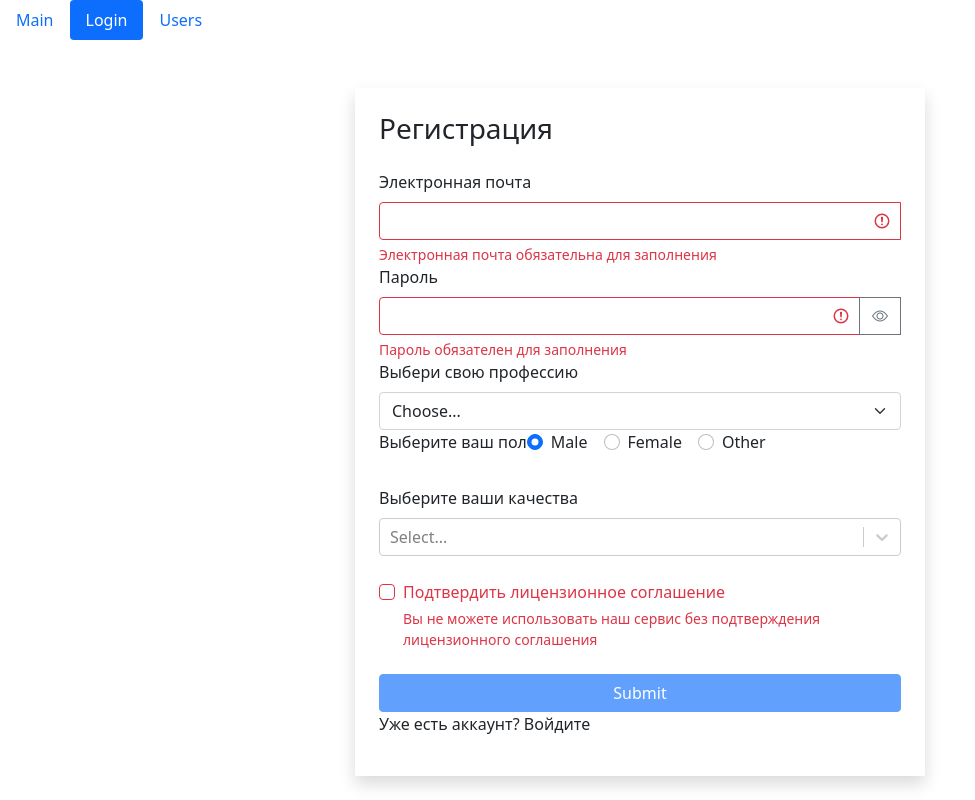
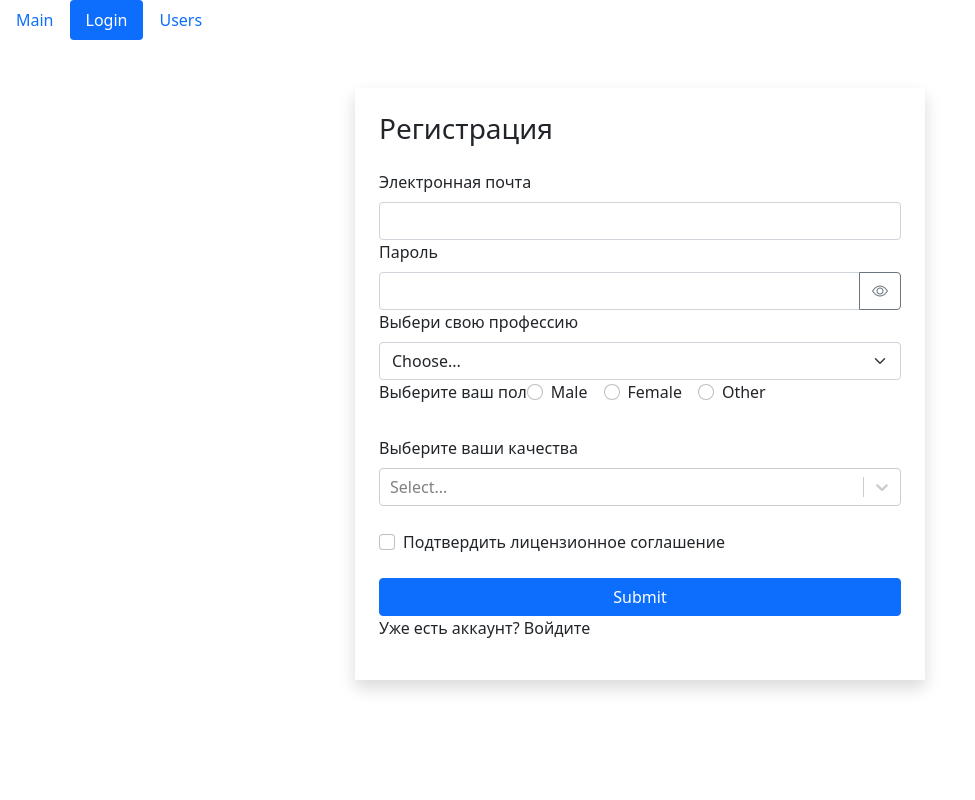
Before and after one commit to Legrank/fast-company, a React (Create React App) app: page /login in a window 1280 px wide. Both pictures are taken after a click on the link "Зарегистрируйтесь.". Shown: the whole page, without its empty margins (0-975 px from the left). Built offline with nearby package versions, Linux system fonts and the light colour scheme.

Commit message:
Оптимизация?

```diff
--- a/src/app/components/common/form/checkBoxField.jsx
+++ b/src/app/components/common/form/checkBoxField.jsx
@@ -1,7 +1,7 @@
 import React from 'react'
 import PropTypes from 'prop-types'
 
-function CheckBoxField({ name, value, onChange, children, error }) {
+function CheckBoxField({ name, value, onChange, children, error, ...rest }) {
     const handleChange = () => {
         onChange({ name, value: !value })
     }
@@ -15,6 +15,7 @@ function CheckBoxField({ name, value, onChange, children, error }) {
                 value=""
                 id={name}
                 onChange={handleChange}
+                {...rest}
             />
             <label className="form-check-label" htmlFor={name}>
                 {children}
@@ -26,8 +27,8 @@ function CheckBoxField({ name, value, onChange, children, error }) {
 
 CheckBoxField.propTypes = {
     name: PropTypes.string.isRequired,
-    value: PropTypes.bool.isRequired,
-    onChange: PropTypes.func.isRequired,
+    value: PropTypes.bool,
+    onChange: PropTypes.func,
     children: PropTypes.oneOfType([
         PropTypes.arrayOf(PropTypes.node),
         PropTypes.node,
@@ -35,4 +36,4 @@ CheckBoxField.propTypes = {
     error: PropTypes.string,
 }
 
-export default CheckBoxField
+export default React.memo(CheckBoxField)
--- /dev/null
+++ b/src/app/components/common/form/form.jsx
@@ -0,0 +1,76 @@
+import React, { useState, useEffect, useCallback } from 'react'
+import PropTypes from 'prop-types'
+
+import { validator } from '../../../utils/validator'
+
+function FormComponent({ children, validatorConfig, onSubmit, defaultData }) {
+    const handleChange = useCallback((data) => {
+        setData((prevState) => ({
+            ...prevState,
+            [data.name]: data.value,
+        }))
+    }, [])
+    const handleSubmit = (e) => {
+        e.preventDefault()
+        onSubmit(data)
+    }
+    const handleKeyDown = (e) => {
+        if (e.keyCode === 13) {
+            e.preventDefault()
+            const form = e.target.form
+            const indexField = Array.prototype.indexOf.call(form, e.target)
+            form.elements[indexField + 1].focus()
+        }
+    }
+    const validate = () => {
+        const errors = validator(data, validatorConfig)
+        setErrors(errors)
+        return Object.keys(errors).length === 0
+    }
+
+    const [data, setData] = useState(defaultData || {})
+    const [errors, setErrors] = useState({})
+    const isValid = Object.keys(errors).length === 0
+    const cloneElements = React.Children.map(children, (child) => {
+        const childType = typeof child.type
+        if (childType === 'object') {
+            if (!child.props.name) {
+                throw new Error('Name is required for field', child)
+            }
+            return React.cloneElement(child, {
+                onChange: handleChange,
+                onKeyDown: handleKeyDown,
+                value: data[child.props.name] || '',
+                error: errors[child.props.name],
+            })
+        }
+        if (childType === 'string') {
+            if (child.type === 'button') {
+                if (
+                    child.props.type === 'submit' ||
+                    child.props.type === undefined
+                ) {
+                    return React.cloneElement(child, { disabled: !isValid })
+                }
+            }
+        }
+        return child
+    })
+
+    useEffect(() => {
+        validate()
+    }, [data])
+    return <form onSubmit={handleSubmit}>{cloneElements}</form>
+}
+
+FormComponent.propTypes = {
+    children: PropTypes.oneOfType([
+        PropTypes.arrayOf(PropTypes.node),
+        PropTypes.node,
+    ]),
+    validatorConfig: PropTypes.object.isRequired,
+    onSubmit: PropTypes.func.isRequired,
+    defaultData: PropTypes.object,
+}
+
+export default FormComponent
--- /dev/null
+++ b/src/app/components/common/form/index.js
@@ -0,0 +1,4 @@
+import FormComponent from './form'
+
+export * from './fields'
+export default FormComponent
--- a/src/app/components/common/form/radioField.jsx
+++ b/src/app/components/common/form/radioField.jsx
@@ -1,7 +1,7 @@
 import React from 'react'
 import PropTypes from 'prop-types'
 
-function RadioField({ value, label, onChange, options, name }) {
+function RadioField({ value, label, onChange, options, name, ...rest }) {
     const handleChange = ({ target }) => {
         onChange({ name: target.name, value: target.value })
     }
@@ -21,6 +21,7 @@ function RadioField({ value, label, onChange, options, name }) {
                         onChange={handleChange}
                         name={name}
                         checked={option.value === value}
+                        {...rest}
                     />
                     <label
                         className="form-check-label"
@@ -35,11 +36,11 @@ function RadioField({ value, label, onChange, options, name }) {
 }
 
 RadioField.propTypes = {
-    value: PropTypes.string.isRequired,
+    value: PropTypes.string,
     label: PropTypes.string.isRequired,
-    onChange: PropTypes.func.isRequired,
+    onChange: PropTypes.func,
     options: PropTypes.array.isRequired,
     name: PropTypes.string.isRequired,
 }
 
-export default RadioField
+export default React.memo(RadioField)
--- a/src/app/components/common/form/textField.jsx
+++ b/src/app/components/common/form/textField.jsx
@@ -1,7 +1,15 @@
 import React, { useState } from 'react'
 import PropTypes from 'prop-types'
 
-function TextField({ value, label, name, type = 'text', error, onChange }) {
+function TextField({
+    value,
+    label,
+    name,
+    type = 'text',
+    error,
+    onChange,
+    ...rest
+}) {
     const handleChange = ({ target }) => {
         onChange({ name: target.name, value: target.value })
     }
@@ -21,6 +29,7 @@ function TextField({ value, label, name, type = 'text', error, onChange }) {
                     name={name}
                     value={value}
                     onChange={handleChange}
+                    {...rest}
                 />
                 {type === 'password' && (
                     <button
@@ -42,12 +51,12 @@ function TextField({ value, label, name, type = 'text', error, onChange }) {
 }
 
 TextField.propTypes = {
-    value: PropTypes.string.isRequired,
+    value: PropTypes.string,
     label: PropTypes.string.isRequired,
     name: PropTypes.string.isRequired,
     type: PropTypes.string,
     error: PropTypes.string,
-    onChange: PropTypes.func.isRequired,
+    onChange: PropTypes.func,
 }
 
-export default TextField
+export default React.memo(TextField)
--- a/src/app/components/page/editUser/editUserPage.jsx
+++ b/src/app/components/page/editUser/editUserPage.jsx
@@ -1,29 +1,24 @@
 import React, { useState, useEffect } from 'react'
 import { useParams, useHistory } from 'react-router-dom'
 import api from '../../../api'
-import TextField from '../../common/form/textField'
-import MultiSelectField from '../../common/form/multiSelectField'
-import SelectField from '../../common/form/selectField'
-import RadioField from '../../common/form/radioField'
+import FormComponent, {
+    TextField,
+    SelectField,
+    MultiSelectField,
+    RadioField,
+} from '../../common/form'
 import { normalizeProfession } from '../../../utils/professions'
 import { normalizeQualities } from '../../../utils/qualities'
 import { normalizeUser, getUser } from '../../../utils/user'
 
 export default function EditUserPage() {
-    const handleChange = (data) => {
-        setUser((prevState) => ({
-            ...prevState,
-            [data.name]: data.value,
-        }))
-    }
-    const handleUpdateUser = () => {
-        api.users.update(id, getUser(user, qualities, professions))
+    const handleUpdateUser = (data) => {
+        api.users.update(id, getUser(data, qualities, professions))
         history.push(`/user/${id}`)
     }
     const [user, setUser] = useState()
     const [professions, setProfessions] = useState()
     const [qualities, setQualities] = useState({})
-    const errors = {}
     const { id } = useParams()
     const history = useHistory()
     useEffect(() => {
@@ -38,32 +33,21 @@ export default function EditUserPage() {
     if (!user) return 'Загрузка'
     return (
         <div className="w-75 mx-auto">
-            <TextField
-                label="Имя"
-                name="name"
-                value={user.name}
-                onChange={handleChange}
-                error={errors.name}
-            />
-            <TextField
-                label="email"
-                name="email"
-                value={user.email}
-                onChange={handleChange}
-                error={errors.email}
-            />
+            <FormComponent
+                onSubmit={handleUpdateUser}
+                defaultData={user}
+                validatorConfig={{}}
+            >
+                <TextField label="Имя" name="name" autoFocus />
+                <TextField label="email" name="email" />
                 <SelectField
                     options={professions}
-                onChange={handleChange}
                     label={'Выбирите свою профессию'}
                     name={'profession'}
-                value={user.profession}
-                error={errors.profession}
                 />
                 <MultiSelectField
                     options={qualities}
                     label="Ваши качества"
-                onChange={handleChange}
                     name="qualities"
                     defaultValue={user.qualities}
                 />
@@ -73,18 +57,13 @@ export default function EditUserPage() {
                         { name: 'Female', value: 'female' },
                         { name: 'Other', value: 'other' },
                     ]}
-                onChange={handleChange}
                     label={'Укажите ваш пол'}
                     name={'sex'}
-                value={user.sex}
                 />
-            <button
-                type="button"
-                className="btn btn-primary"
-                onClick={handleUpdateUser}
-            >
+                <button type="submit" className="btn btn-primary">
                     Сохранить
                 </button>
+            </FormComponent>
         </div>
     )
 }
--- a/src/app/components/ui/loginForm.jsx
+++ b/src/app/components/ui/loginForm.jsx
@@ -1,18 +1,11 @@
 import React, { useEffect, useState } from 'react'
 import PropTypes from 'prop-types'
-import TextField from '../common/form/textField'
 import { validator } from '../../utils/validator'
-import CheckBoxField from '../common/form/checkBoxField'
+import FormComponent, { CheckBoxField, TextField } from '../common/form'
 
 const LoginForm = ({ toRegister }) => {
-    const [data, setData] = useState({ email: '', password: '', stayOn: false })
+    const [data] = useState({ email: '', password: '', stayOn: false })
     const [errors, setErrors] = useState({})
-    const handleChange = (data) => {
-        setData((prevState) => ({
-            ...prevState,
-            [data.name]: data.value,
-        }))
-    }
     const validatorConfig = {
         email: {
             isRequired: {
@@ -48,38 +41,19 @@ const LoginForm = ({ toRegister }) => {
     }
     const isValid = Object.keys(errors).length === 0
 
-    const handleSubmit = (e) => {
-        e.preventDefault()
-        const isValid = validate()
-        if (!isValid) return
+    const handleSubmit = (data) => {
         console.log(data)
     }
     return (
         <>
             <h3 className="mb-4">Login</h3>
-            <form onSubmit={handleSubmit}>
-                <TextField
-                    label="Электронная почта"
-                    name="email"
-                    value={data.email}
-                    onChange={handleChange}
-                    error={errors.email}
-                />
-                <TextField
-                    label="Пароль"
-                    type="password"
-                    name="password"
-                    value={data.password}
-                    onChange={handleChange}
-                    error={errors.password}
-                />
-                <CheckBoxField
-                    value={data.stayOn}
-                    name="stayOn"
-                    onChange={handleChange}
-                >
-                    Оставаться в сети
-                </CheckBoxField>
+            <FormComponent
+                validatorConfig={validatorConfig}
+                onSubmit={handleSubmit}
+            >
+                <TextField label="Электронная почта" name="email" />
+                <TextField label="Пароль" type="password" name="password" />
+                <CheckBoxField name="stayOn">Оставаться в сети</CheckBoxField>
                 <button
                     className="btn btn-primary w-100 mx-auto"
                     type="submit"
@@ -87,7 +61,7 @@ const LoginForm = ({ toRegister }) => {
                 >
                     Submit
                 </button>
-            </form>
+            </FormComponent>
             <p>
                 Нет аккаунта? <a onClick={toRegister}>Зарегистрируйтесь.</a>
             </p>
--- a/src/app/components/ui/registerForm.jsx
+++ b/src/app/components/ui/registerForm.jsx
@@ -1,27 +1,20 @@
 import React, { useEffect, useState } from 'react'
 import PropTypes from 'prop-types'
-import { validator } from '../../utils/validator'
-import TextField from '../common/form/textField'
 import api from '../../api'
-import SelectField from '../common/form/selectField'
-import RadioField from '../common/form/radioField'
-import MultiSelectField from '../common/form/multiSelectField'
-import CheckBoxField from '../common/form/checkBoxField'
 import { getProfessionById, normalizeProfession } from '../../utils/professions'
 import { getQualities, normalizeQualities } from '../../utils/qualities'
+import FormComponent, {
+    SelectField,
+    RadioField,
+    MultiSelectField,
+    CheckBoxField,
+    TextField,
+} from '../common/form'
 
 const RegisterForm = ({ toLogin }) => {
-    const [data, setData] = useState({
-        email: '',
-        password: '',
-        profession: '',
-        sex: 'male',
-        qualities: [],
-        licence: false,
-    })
+    const [data] = useState({})
     const [qualities, setQualities] = useState([])
     const [professions, setProfession] = useState([])
-    const [errors, setErrors] = useState({})
 
     useEffect(() => {
         api.professions.fetchAll().then((data) => {
@@ -31,12 +24,7 @@ const RegisterForm = ({ toLogin }) => {
             setQualities(normalizeQualities(data))
         })
     }, [])
-    const handleChange = (target) => {
-        setData((prevState) => ({
-            ...prevState,
-            [target.name]: target.value,
-        }))
-    }
+
     const validatorConfig = {
         email: {
             isRequired: {
@@ -73,20 +61,8 @@ const RegisterForm = ({ toLogin }) => {
             },
         },
     }
-    useEffect(() => {
-        validate()
-    }, [data])
-    const validate = () => {
-        const errors = validator(data, validatorConfig)
-        setErrors(errors)
-        return Object.keys(errors).length === 0
-    }
-    const isValid = Object.keys(errors).length === 0
 
-    const handleSubmit = (e) => {
-        e.preventDefault()
-        const isValid = validate()
-        if (!isValid) return
+    const handleSubmit = (data) => {
         const { profession: userProfession, qualities: userQualities } = data
         console.log({
             ...data,
@@ -97,30 +73,17 @@ const RegisterForm = ({ toLogin }) => {
     return (
         <>
             <h3 className="mb-4">Регистрация</h3>
-            <form onSubmit={handleSubmit}>
-                <TextField
-                    label="Электронная почта"
-                    name="email"
-                    value={data.email}
-                    onChange={handleChange}
-                    error={errors.email}
-                />
-                <TextField
-                    label="Пароль"
-                    type="password"
-                    name="password"
-                    value={data.password}
-                    onChange={handleChange}
-                    error={errors.password}
-                />
+            <FormComponent
+                onSubmit={handleSubmit}
+                validatorConfig={validatorConfig}
+            >
+                <TextField label="Электронная почта" name="email" />
+                <TextField label="Пароль" type="password" name="password" />
                 <SelectField
                     label="Выбери свою профессию"
                     defaultOption="Choose..."
                     options={professions}
                     name="profession"
-                    onChange={handleChange}
-                    value={data.profession}
-                    error={errors.profession}
                 />
                 <RadioField
                     options={[
@@ -128,34 +91,22 @@ const RegisterForm = ({ toLogin }) => {
                         { name: 'Female', value: 'female' },
                         { name: 'Other', value: 'other' },
                     ]}
-                    value={data.sex}
                     name="sex"
-                    onChange={handleChange}
                     label="Выберите ваш пол"
                 />
                 <MultiSelectField
                     options={qualities}
-                    onChange={handleChange}
                     defaultValue={data.qualities}
                     name="qualities"
                     label="Выберите ваши качества"
                 />
-                <CheckBoxField
-                    value={data.licence}
-                    onChange={handleChange}
-                    name="licence"
-                    error={errors.licence}
-                >
+                <CheckBoxField name="licence">
                     Подтвердить <a>лицензионное соглашение</a>
                 </CheckBoxField>
-                <button
-                    className="btn btn-primary w-100 mx-auto"
-                    type="submit"
-                    disabled={!isValid}
-                >
+                <button className="btn btn-primary w-100 mx-auto" type="submit">
                     Submit
                 </button>
-            </form>
+            </FormComponent>
             <p>
                 Уже есть аккаунт? <a onClick={toLogin}>Войдите</a>
             </p>
```
Also changed, not shown: src/app/components/common/form/fields.jsx (added, +15 -0 lines), src/app/components/common/form/multiSelectField.jsx (+11 -3 lines), src/app/components/common/form/selectField.jsx (+5 -3 lines). Lines whose indentation alone changed are shown as unchanged.
